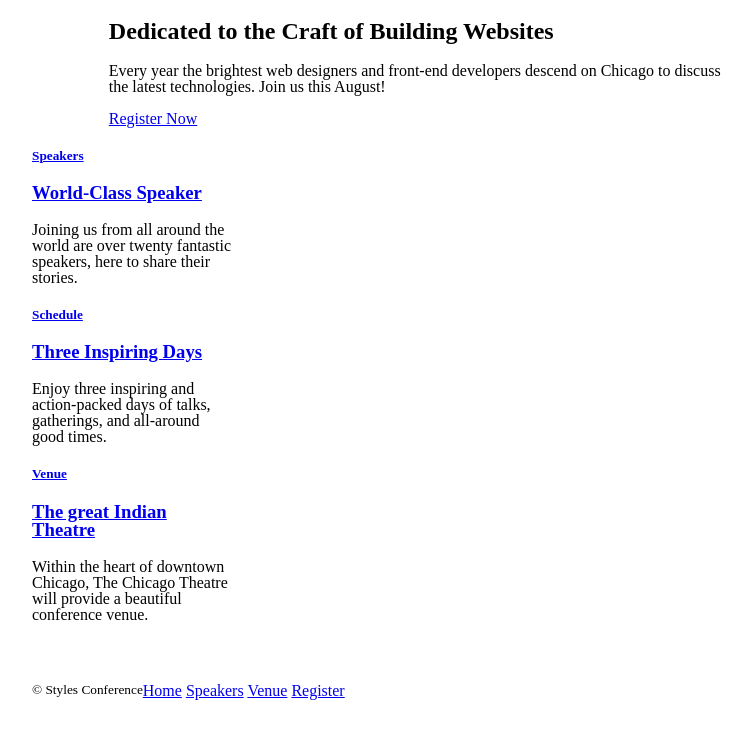
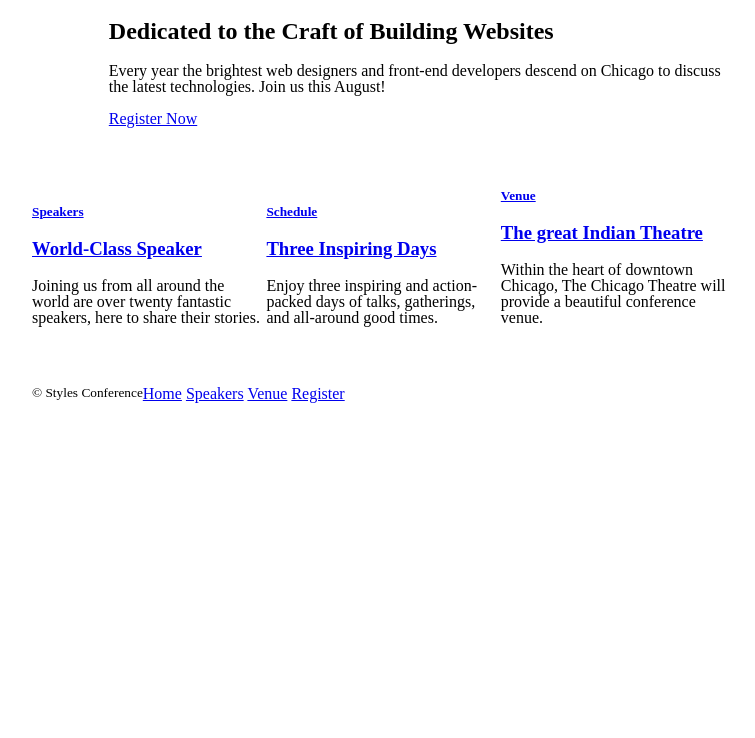
Before and after one commit to shadab-me/alt-campus, a plain HTML site: page html_css/main-project/index.html in a window 1280 px wide. Shown: the part 122-860 px from the top of the page, without its empty margins (224-979 px from the left). After the commit the page ends 800 px from the top, so only its background shows below. Drawn offline with Linux system fonts and the light colour scheme.

Commit message:
Poinstioning completed

```diff
--- a/html_css/main-project/asset/stylesheet/main.css
+++ b/html_css/main-project/asset/stylesheet/main.css
@@ -64,12 +64,11 @@ body{
     clear: both;
   }
  .grid{
-   clear: both;
-   display: inline-block;
-
+   margin-top: 40px;
   }
 .col-1-3{
-    width: 30%;
+  display: inline-block;
+  width: 30%;
 }
 .primary-footer small {
     float: left;
```
